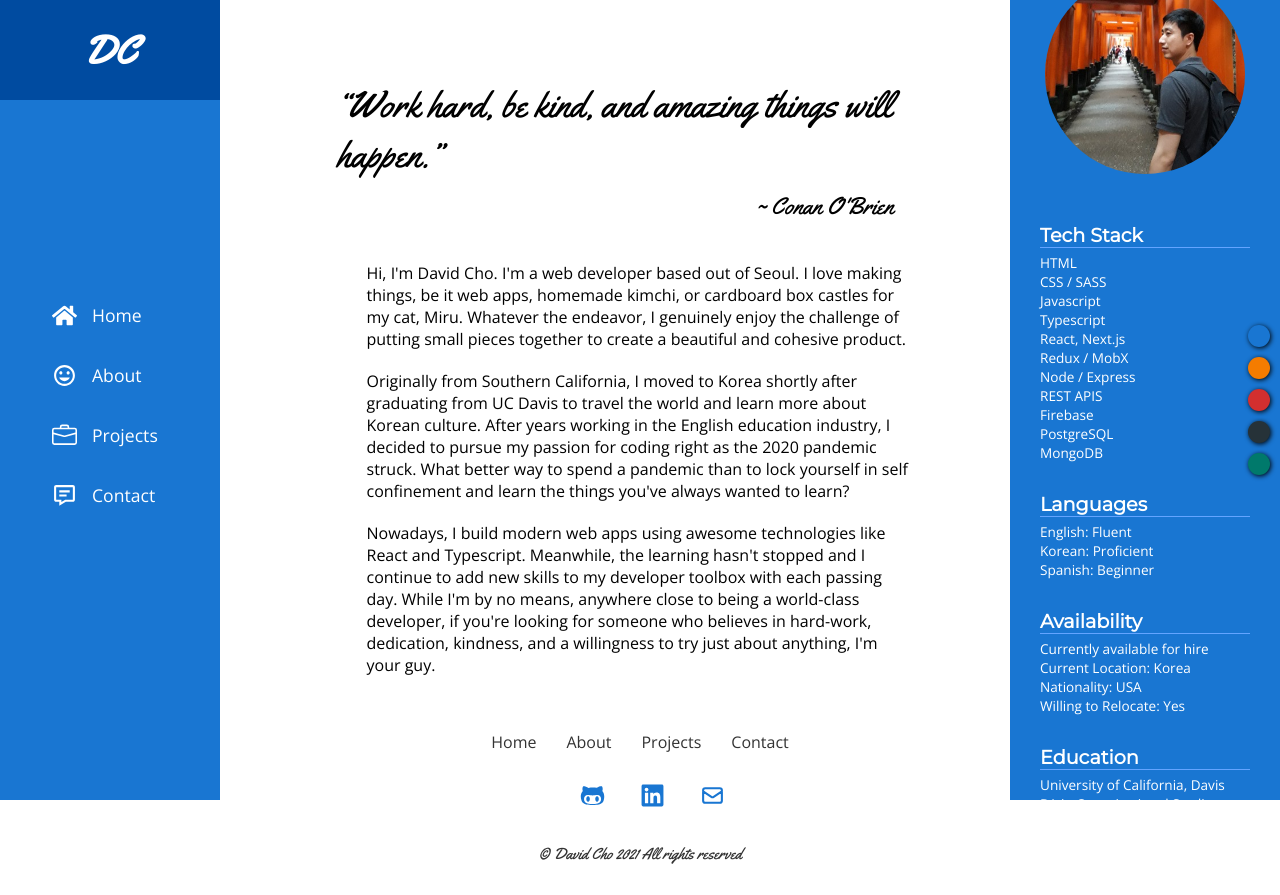
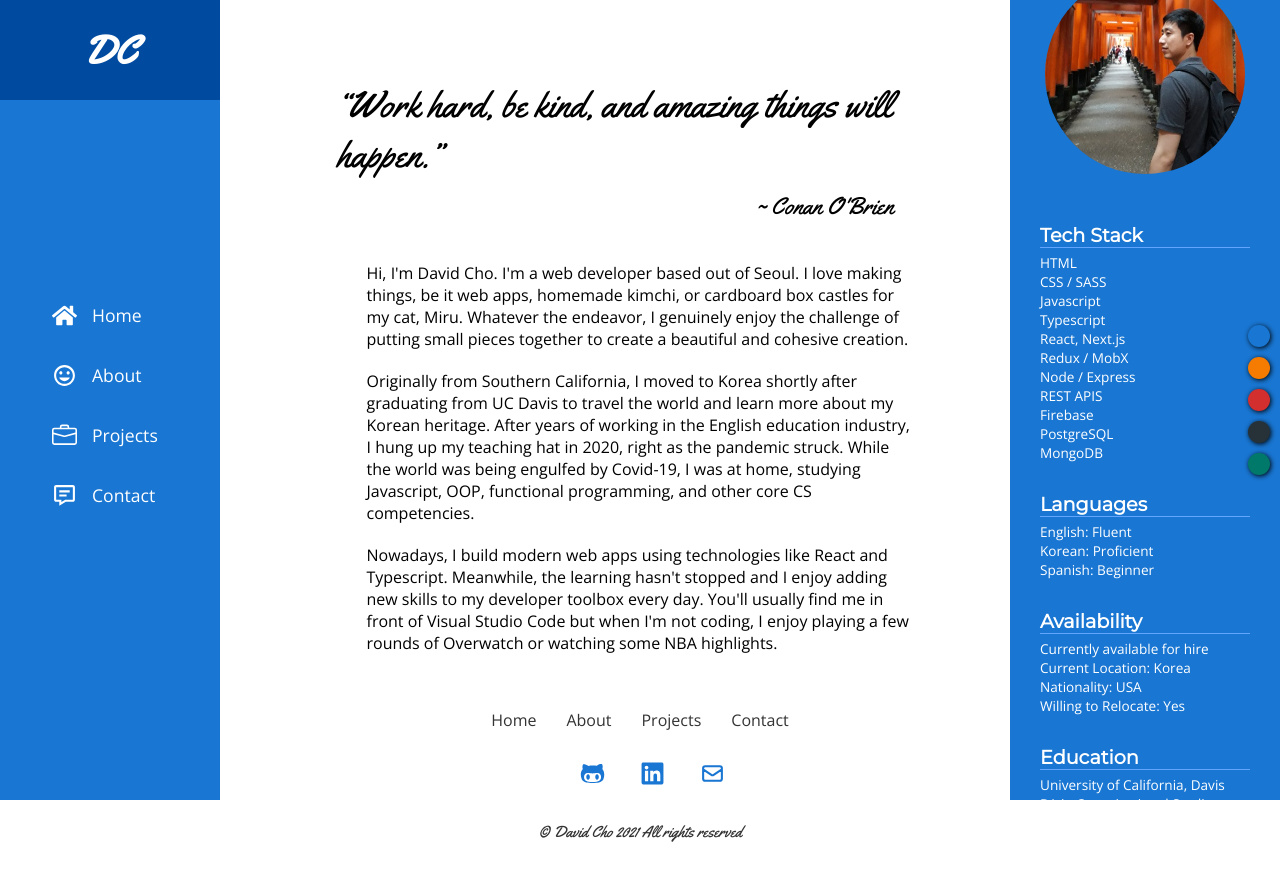
Before and after one commit to hoopslam/portfoliov2, a Next.js app: page /about in a window 1280 px wide. After the commit the page ends 873 px from the top, so only its background shows below. Built offline with nearby package versions, Linux system fonts and the light colour scheme.

Commit message:
updated about section

```diff
--- a/pages/about.jsx
+++ b/pages/about.jsx
@@ -10,28 +10,28 @@ const about = () => {
         </Quote>
 
         <p>
-          Hi, I&apos;m David Cho. I&apos;m a web developer based out of
-          Seoul. I love making things, be it web apps, homemade kimchi, or
-          cardboard box castles for my cat, Miru. Whatever the endeavor, I
-          genuinely enjoy the challenge of putting small pieces together to
-          create a beautiful and cohesive product.
+          Hi, I&apos;m David Cho. I&apos;m a web developer based out of Seoul. I
+          love making things, be it web apps, homemade kimchi, or cardboard box
+          castles for my cat, Miru. Whatever the endeavor, I genuinely enjoy the
+          challenge of putting small pieces together to create a beautiful and
+          cohesive creation.
         </p>
         <p>
           Originally from Southern California, I moved to Korea shortly after
-          graduating from UC Davis to travel the world and learn more about
-          Korean culture. After years working in the English education industry,
-          I decided to pursue my passion for coding right as the 2020 pandemic
-          struck. What better way to spend a pandemic than to lock yourself in
-          self confinement and learn the things you&apos;ve always wanted to learn?
+          graduating from UC Davis to travel the world and learn more about my
+          Korean heritage. After years of working in the English education
+          industry, I hung up my teaching hat in 2020, right as the pandemic
+          struck. While the world was being engulfed by Covid-19, I was at home,
+          studying Javascript, OOP, functional programming, and other core CS
+          competencies.
         </p>
         <p>
-          Nowadays, I build modern web apps using awesome technologies like
-          React and Typescript. Meanwhile, the learning hasn&apos;t stopped and
-          I continue to add new skills to my developer toolbox with each passing
-          day. While I&apos;m by no means, anywhere close to being a world-class
-          developer, if you&apos;re looking for someone who believes in hard-work,
-          dedication, kindness, and a willingness to try just about anything,
-          I&apos;m your guy.
+          Nowadays, I build modern web apps using technologies like React and
+          Typescript. Meanwhile, the learning hasn&apos;t stopped and I enjoy
+          adding new skills to my developer toolbox every day. You&apos;ll
+          usually find me in front of Visual Studio Code but when I&apos;m not
+          coding, I enjoy playing a few rounds of Overwatch or watching some NBA
+          highlights.
         </p>
       </About>
       <FunFacts>
```
